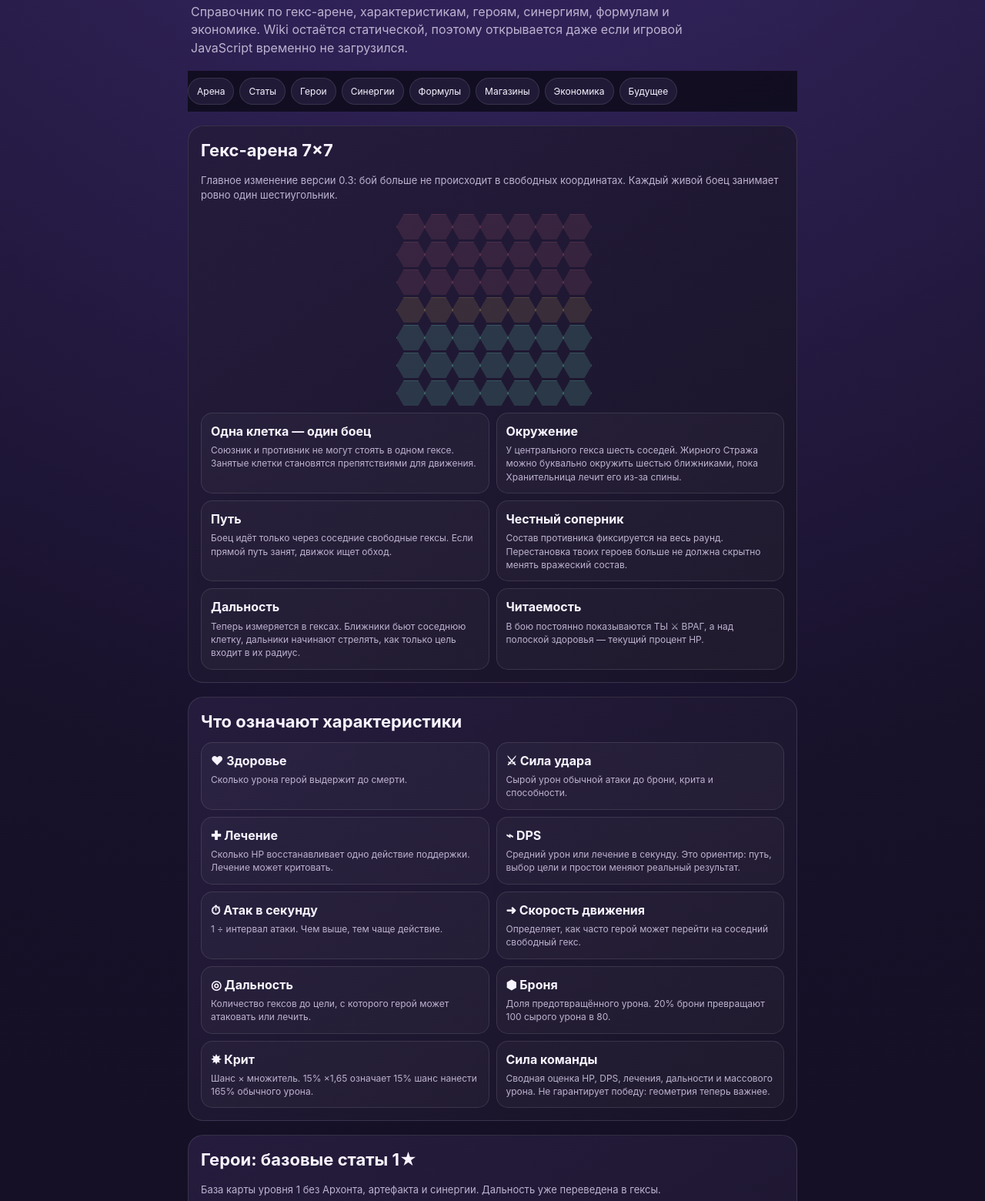
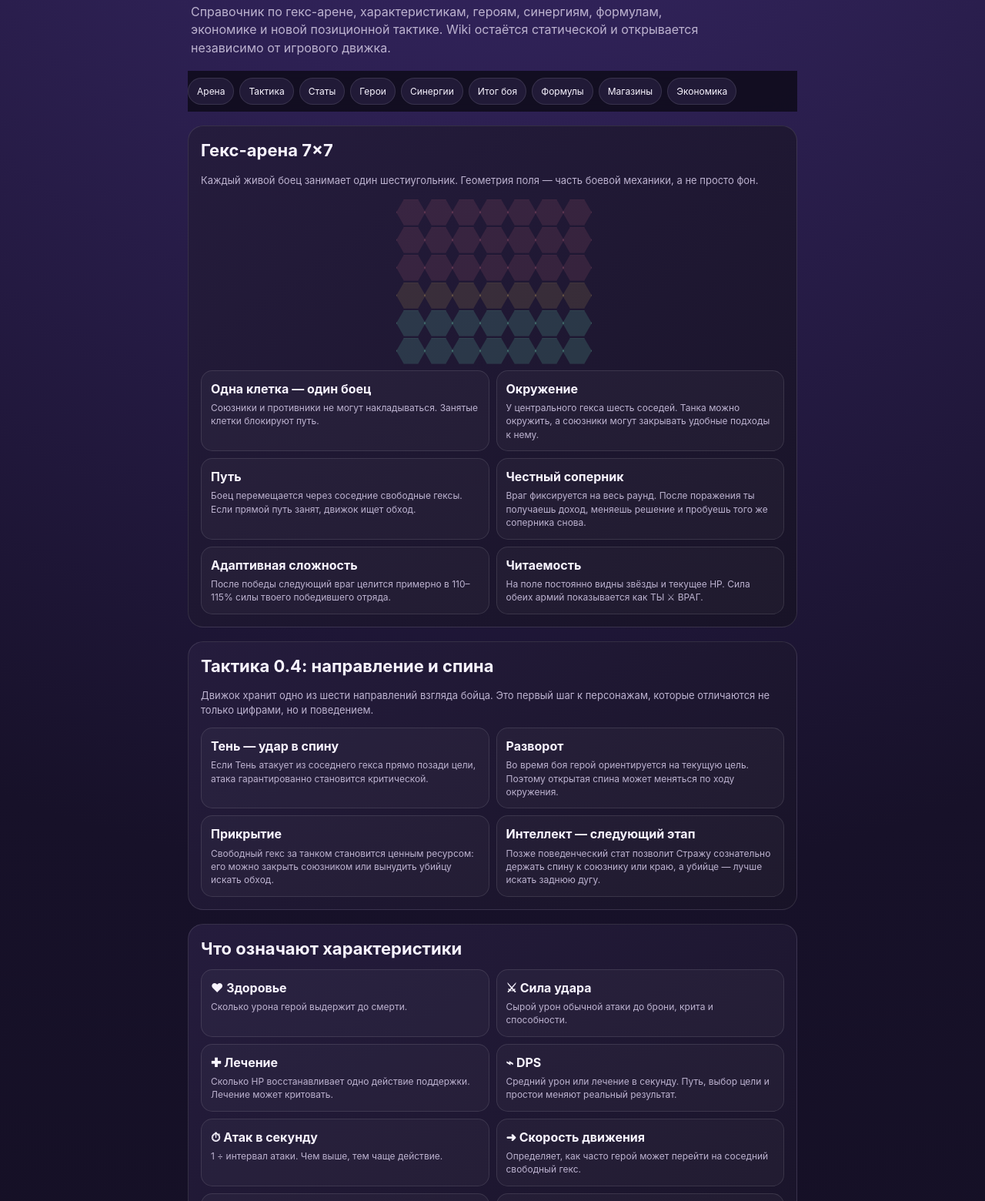
Before and after one commit to Mikayilzade/merge, a website: page wiki.html in a window 1280 px wide. Shown: the part 153-1713 px from the top of the page at 77% size. Drawn offline with Linux system fonts and the light colour scheme.

Commit message:
Update Wiki for 0.4 facing, backstab and battle reports

```diff
--- a/wiki.html
+++ b/wiki.html
@@ -20,44 +20,46 @@
   </style>
 </head>
 <body><main>
-  <a class="back" href="./?v=0.3.0">← Вернуться в игру</a>
-  <header><p class="eyebrow">ВИКИ · ВЕРСИЯ 0.3.0</p><h1>Merge Arcana</h1><p>Справочник по гекс-арене, характеристикам, героям, синергиям, формулам и экономике. Wiki остаётся статической, поэтому открывается даже если игровой JavaScript временно не загрузился.</p></header>
-  <nav><a href="#arena">Арена</a><a href="#stats">Статы</a><a href="#heroes">Герои</a><a href="#synergies">Синергии</a><a href="#formulas">Формулы</a><a href="#shops">Магазины</a><a href="#economy">Экономика</a><a href="#future">Будущее</a></nav>
+  <a class="back" href="./?v=0.4.0">← Вернуться в игру</a>
+  <header><p class="eyebrow">ВИКИ · ВЕРСИЯ 0.4.0</p><h1>Merge Arcana</h1><p>Справочник по гекс-арене, характеристикам, героям, синергиям, формулам, экономике и новой позиционной тактике. Wiki остаётся статической и открывается независимо от игрового движка.</p></header>
+  <nav><a href="#arena">Арена</a><a href="#tactics">Тактика</a><a href="#stats">Статы</a><a href="#heroes">Герои</a><a href="#synergies">Синергии</a><a href="#result">Итог боя</a><a href="#formulas">Формулы</a><a href="#shops">Магазины</a><a href="#economy">Экономика</a></nav>
 
-  <section id="arena"><h2>Гекс-арена 7×7</h2><p class="note">Главное изменение версии 0.3: бой больше не происходит в свободных координатах. Каждый живой боец занимает ровно один шестиугольник.</p>
+  <section id="arena"><h2>Гекс-арена 7×7</h2><p class="note">Каждый живой боец занимает один шестиугольник. Геометрия поля — часть боевой механики, а не просто фон.</p>
     <div class="hex-demo">
-      <i></i><i></i><i></i><i></i><i></i><i></i><i></i>
-      <i></i><i></i><i></i><i></i><i></i><i></i><i></i>
-      <i></i><i></i><i></i><i></i><i></i><i></i><i></i>
-      <i></i><i></i><i></i><i></i><i></i><i></i><i></i>
-      <i></i><i></i><i></i><i></i><i></i><i></i><i></i>
-      <i></i><i></i><i></i><i></i><i></i><i></i><i></i>
-      <i></i><i></i><i></i><i></i><i></i><i></i><i></i>
+      <i></i><i></i><i></i><i></i><i></i><i></i><i></i><i></i><i></i><i></i><i></i><i></i><i></i><i></i><i></i><i></i><i></i><i></i><i></i><i></i><i></i>
+      <i></i><i></i><i></i><i></i><i></i><i></i><i></i><i></i><i></i><i></i><i></i><i></i><i></i><i></i><i></i><i></i><i></i><i></i><i></i><i></i><i></i>
     </div>
     <div class="grid">
-      <article class="card"><b>Одна клетка — один боец</b><p>Союзник и противник не могут стоять в одном гексе. Занятые клетки становятся препятствиями для движения.</p></article>
-      <article class="card"><b>Окружение</b><p>У центрального гекса шесть соседей. Жирного Стража можно буквально окружить шестью ближниками, пока Хранительница лечит его из-за спины.</p></article>
-      <article class="card"><b>Путь</b><p>Боец идёт только через соседние свободные гексы. Если прямой путь занят, движок ищет обход.</p></article>
-      <article class="card"><b>Честный соперник</b><p>Состав противника фиксируется на весь раунд. Перестановка твоих героев больше не должна скрытно менять вражеский состав.</p></article>
-      <article class="card"><b>Дальность</b><p>Теперь измеряется в гексах. Ближники бьют соседнюю клетку, дальники начинают стрелять, как только цель входит в их радиус.</p></article>
-      <article class="card"><b>Читаемость</b><p>В бою постоянно показываются ТЫ ⚔ ВРАГ, а над полоской здоровья — текущий процент HP.</p></article>
+      <article class="card"><b>Одна клетка — один боец</b><p>Союзники и противники не могут накладываться. Занятые клетки блокируют путь.</p></article>
+      <article class="card"><b>Окружение</b><p>У центрального гекса шесть соседей. Танка можно окружить, а союзники могут закрывать удобные подходы к нему.</p></article>
+      <article class="card"><b>Путь</b><p>Боец перемещается через соседние свободные гексы. Если прямой путь занят, движок ищет обход.</p></article>
+      <article class="card"><b>Честный соперник</b><p>Враг фиксируется на весь раунд. После поражения ты получаешь доход, меняешь решение и пробуешь того же соперника снова.</p></article>
+      <article class="card"><b>Адаптивная сложность</b><p>После победы следующий враг целится примерно в 110–115% силы твоего победившего отряда.</p></article>
+      <article class="card"><b>Читаемость</b><p>На поле постоянно видны звёзды и текущее HP. Сила обеих армий показывается как ТЫ ⚔ ВРАГ.</p></article>
     </div>
   </section>
+
+  <section id="tactics"><h2>Тактика 0.4: направление и спина</h2><p class="note">Движок хранит одно из шести направлений взгляда бойца. Это первый шаг к персонажам, которые отличаются не только цифрами, но и поведением.</p><div class="grid">
+    <article class="card"><b>Тень — удар в спину</b><p>Если Тень атакует из соседнего гекса прямо позади цели, атака гарантированно становится критической.</p></article>
+    <article class="card"><b>Разворот</b><p>Во время боя герой ориентируется на текущую цель. Поэтому открытая спина может меняться по ходу окружения.</p></article>
+    <article class="card"><b>Прикрытие</b><p>Свободный гекс за танком становится ценным ресурсом: его можно закрыть союзником или вынудить убийцу искать обход.</p></article>
+    <article class="card"><b>Интеллект — следующий этап</b><p>Позже поведенческий стат позволит Стражу сознательно держать спину к союзнику или краю, а убийце — лучше искать заднюю дугу.</p></article>
+  </div></section>
 
   <section id="stats"><h2>Что означают характеристики</h2><div class="grid">
     <article class="card"><b>❤ Здоровье</b><p>Сколько урона герой выдержит до смерти.</p></article>
     <article class="card"><b>⚔ Сила удара</b><p>Сырой урон обычной атаки до брони, крита и способности.</p></article>
     <article class="card"><b>✚ Лечение</b><p>Сколько HP восстанавливает одно действие поддержки. Лечение может критовать.</p></article>
-    <article class="card"><b>⌁ DPS</b><p>Средний урон или лечение в секунду. Это ориентир: путь, выбор цели и простои меняют реальный результат.</p></article>
+    <article class="card"><b>⌁ DPS</b><p>Средний урон или лечение в секунду. Путь, выбор цели и простои меняют реальный результат.</p></article>
     <article class="card"><b>⏱ Атак в секунду</b><p>1 ÷ интервал атаки. Чем выше, тем чаще действие.</p></article>
     <article class="card"><b>➜ Скорость движения</b><p>Определяет, как часто герой может перейти на соседний свободный гекс.</p></article>
-    <article class="card"><b>◎ Дальность</b><p>Количество гексов до цели, с которого герой может атаковать или лечить.</p></article>
+    <article class="card"><b>◎ Дальность</b><p>Максимальная дистанция действия: ближники — 1 гекс, дальники и поддержка — 3–5.</p></article>
     <article class="card"><b>⬢ Броня</b><p>Доля предотвращённого урона. 20% брони превращают 100 сырого урона в 80.</p></article>
     <article class="card"><b>✸ Крит</b><p>Шанс × множитель. 15% ×1,65 означает 15% шанс нанести 165% обычного урона.</p></article>
-    <article class="card"><b>Сила команды</b><p>Сводная оценка HP, DPS, лечения, дальности и массового урона. Не гарантирует победу: геометрия теперь важнее.</p></article>
+    <article class="card"><b>Сила команды</b><p>Сводная оценка HP, DPS, лечения, дальности и массового урона. Это ориентир, а не прогноз победы.</p></article>
   </div></section>
 
-  <section id="heroes"><h2>Герои: базовые статы 1★</h2><p class="note">База карты уровня 1 без Архонта, артефакта и синергии. Дальность уже переведена в гексы.</p><div class="table-wrap"><table><thead><tr><th>Герой</th><th>Редкость</th><th>Цена</th><th>Роль</th><th>HP</th><th>Удар/леч.</th><th>Интервал</th><th>Движ.</th><th>Дальность</th><th>Броня</th><th>Крит</th></tr></thead><tbody>
+  <section id="heroes"><h2>Герои: базовые статы 1★</h2><p class="note">Карта уровня 1 без Архонта, артефакта и синергии.</p><div class="table-wrap"><table><thead><tr><th>Герой</th><th>Редкость</th><th>Цена</th><th>Роль</th><th>HP</th><th>Удар/леч.</th><th>Интервал</th><th>Движ.</th><th>Дальность</th><th>Броня</th><th>Крит</th></tr></thead><tbody>
     <tr><td>Страж Рассвета</td><td>Обычный</td><td>3</td><td>Танк</td><td>290</td><td>19</td><td>1,12 c</td><td>28</td><td>1 гекс</td><td>18%</td><td>4% ×1,50</td></tr>
     <tr><td>Клинок Ветра</td><td>Обычный</td><td>2</td><td>Боец</td><td>170</td><td>30</td><td>0,74 c</td><td>43</td><td>1 гекс</td><td>7%</td><td>9% ×1,55</td></tr>
     <tr><td>Следопыт Пепельных Лесов</td><td>Обычный</td><td>3</td><td>Стрелок</td><td>116</td><td>30</td><td>0,94 c</td><td>31</td><td>4 гекса</td><td>3%</td><td>15% ×1,65</td></tr>
@@ -74,7 +76,7 @@
     <article class="card"><b>Арканист — Разлом сферы</b><p>Основная атака наносит 42% урона врагам на соседних с целью гексах.</p></article>
     <article class="card"><b>Хранительница — Нить возвращения</b><p>Лечит самого раненого союзника в радиусе вместо обычной атаки.</p></article>
     <article class="card"><b>Подрывник — Широкий заряд</b><p>Взрыв наносит 42% урона врагам вокруг основной цели.</p></article>
-    <article class="card"><b>Тень — Шёпот конца</b><p>Предпочитает хрупкие цели и наносит 155% урона врагам ниже 32% HP.</p></article>
+    <article class="card"><b>Тень — Шёпот конца</b><p>Предпочитает хрупкие цели; удар прямо со спины гарантированно критует; ниже 32% HP цель получает 155% урона.</p></article>
     <article class="card"><b>Пиромант — Живое пламя</b><p>Поджог наносит ещё 22% нанесённого урона за 2,4 секунды.</p></article>
   </div></section>
 
@@ -84,6 +86,13 @@
     <article class="card synergy"><span>✦</span><div><b>Седьмая Печать</b><p>Арканист + Хранительница: +20% атаки/лечения и действия примерно на 8,7% чаще.</p></div></article>
     <article class="card synergy"><span>☾</span><div><b>Безлунная Завеса</b><p>Тень + Пиромант: +15 п.п. шанса крита и +0,25 к критическому множителю.</p></div></article>
   </div></section>
+
+  <section id="result"><h2>Как определяется итог боя</h2><div class="grid">
+    <article class="card"><b>Уничтожение</b><p>Если у стороны не осталось живых бойцов, бой заканчивается сразу.</p></article>
+    <article class="card"><b>Застой</b><p>Если несколько секунд не меняются ни HP, ни позиции, watchdog завершает зациклившийся бой.</p></article>
+    <article class="card"><b>Лимит времени</b><p>Очень долгий бой также завершается решением судей, чтобы лечение и танки не могли держать матч бесконечно.</p></article>
+    <article class="card"><b>HP-счёт судей</b><p>У каждого бойца считается оставшееся HP / максимальное HP, затем доли складываются по команде. У кого сумма больше — тот выигрывает.</p></article>
+  </div><p class="note">В 0.4 после боя появляется краткий отчёт: причина окончания, HP-счёт, урон, лечение, добивания и удары Тени в спину.</p></section>
 
   <section id="formulas"><h2>Формулы</h2>
     <div class="formula"><strong>Базовый стат</strong> = база героя × звезда × карта × Архонт × артефакт × подходящая синергия.</div>
@@ -96,7 +105,7 @@
   </section>
 
   <section id="shops"><h2>Два магазина</h2><div class="grid">
-    <article class="card"><b>Внешняя лавка</b><p>Постоянные монеты аккаунта: осколки карт, артефакты и косметика. Всё остаётся между забегами.</p></article>
+    <article class="card"><b>Внешняя лавка</b><p>Постоянные монеты аккаунта: ежедневно 3 случайных предложения осколков, артефакты и косметика. Всё остаётся между забегами.</p></article>
     <article class="card"><b>Магазин забега</b><p>Временное золото. Герой покупается как 1★. Обновление стоит 1 золото, замок сохраняет предложения.</p></article>
   </div></section>
 
@@ -107,12 +116,5 @@
     <article class="card"><b>Лимит отряда</b><p>Растёт по ходу десяти раундов с 3 до 6 героев.</p></article>
   </div></section>
 
-  <section id="future"><h2>Будущая тактика: направление и спина</h2><p>Движок 0.3 уже хранит направление взгляда бойца как основу будущей механики, но бонус удара в спину пока не включён.</p><div class="grid">
-    <article class="card"><b>Убийцы</b><p>В будущем смогут получать усиленный крит при атаке в заднюю дугу цели.</p></article>
-    <article class="card"><b>Интеллект</b><p>Можно превратить в поведенческий стат: умный Страж будет стараться держать спину к союзнику или краю поля, а не просто идти по кратчайшей линии.</p></article>
-    <article class="card"><b>Прикрытие</b><p>Соседний союзник сможет закрывать удобный путь к спине танка. Тогда расстановка станет важна даже после начала автоматического боя.</p></article>
-    <article class="card"><b>Приоритет</b><p>Эту механику стоит добавлять после стабилизации базового движения: иначе одновременно трудно понять ошибки пути, целей и ориентации.</p></article>
-  </div></section>
-
-  <p class="footer">Merge Arcana · тестовая Wiki 0.3.0</p>
+  <p class="footer">Merge Arcana · тестовая Wiki 0.4.0</p>
 </main></body></html>
```
